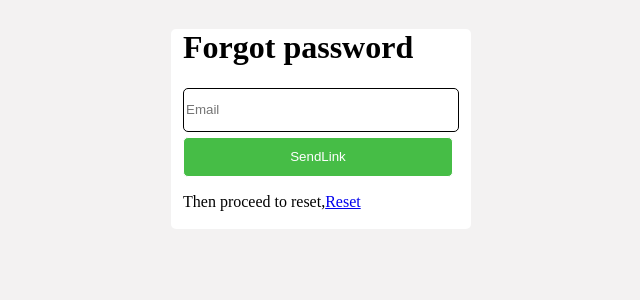
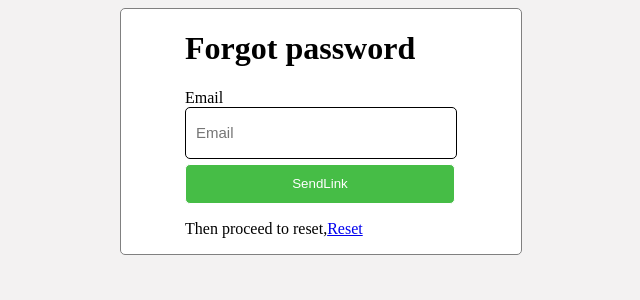
Before and after one commit to Kijjambu-joseph/forms, a React (Vite) app: page /Forgot in a window 1280 px wide. Shown: the top 300 px of the page, without its empty margins (319-959 px from the left). Built offline with nearby package versions, Linux system fonts and the light colour scheme.

Commit message:
made changes on forgot password

```diff
--- a/src/style/Forgot.css
+++ b/src/style/Forgot.css
@@ -1,17 +1,23 @@
 
 .plot{
-    width: 300px;
-    height: 200px;
+    width: 400px;
+    height: auto;
     background-color: white;
     place-items: center;
     border-radius: 5px;
+    border:1px gray solid;
 }
 .scan input{
-    width: 270px;
-    height: 40px;
+    width: 250px;
+    height: 30px;
     border-radius: 5px;
     border: 1px solid;
-
+    font-size:15px;
+    padding:10px;
+}
+.scan {
+    display:flex;
+    flex-direction: column;
 }
 
 
--- a/src/style/Forgot.jsx
+++ b/src/style/Forgot.jsx
@@ -7,6 +7,7 @@ function Forgot(){
                         <h1>Forgot password</h1>
 
                         <div className="scan">
+                            <label htmlFor="Email">Email</label>
                              <input type="text" placeholder="Email" required/>
                         </div>
 
```
